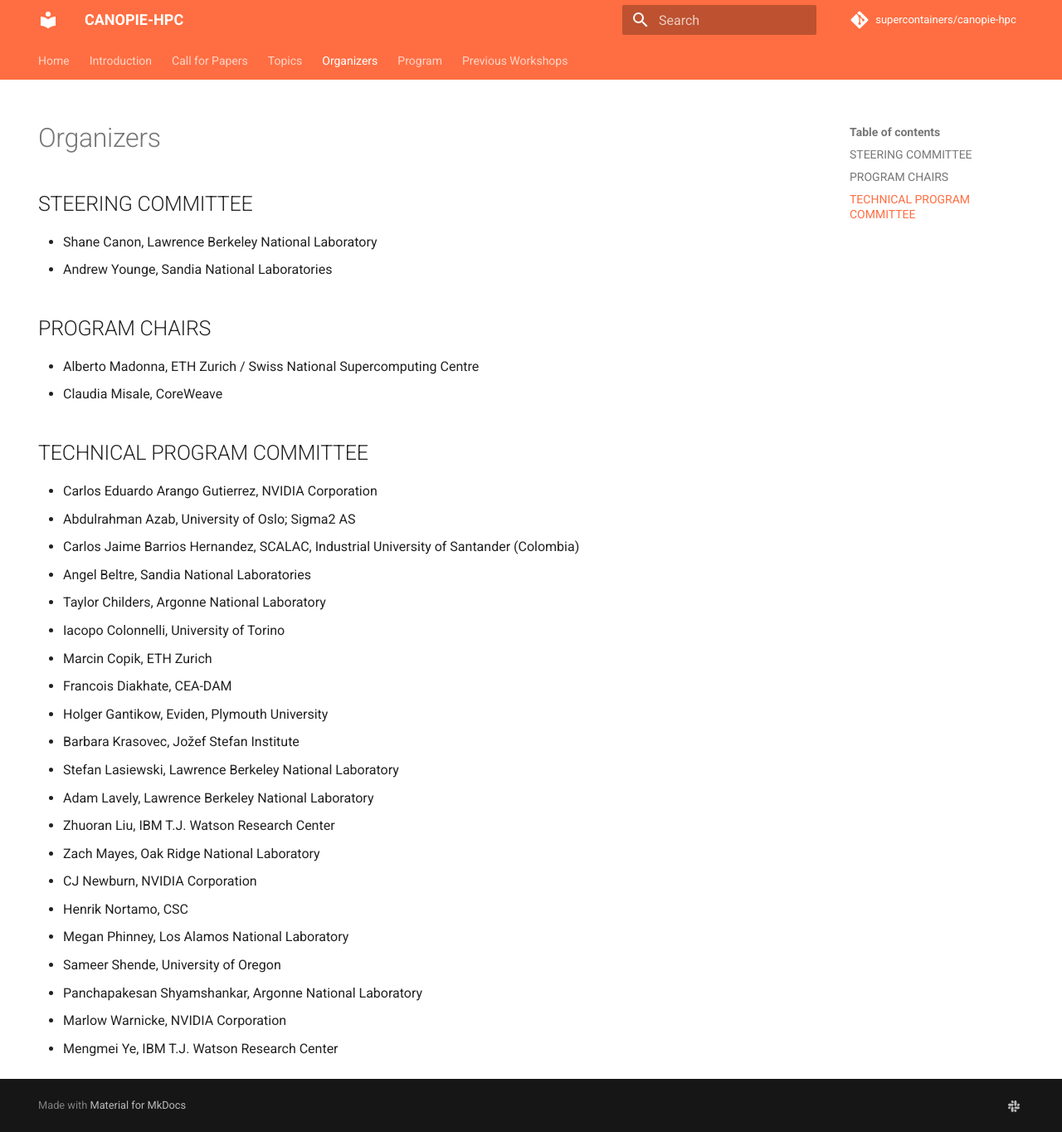
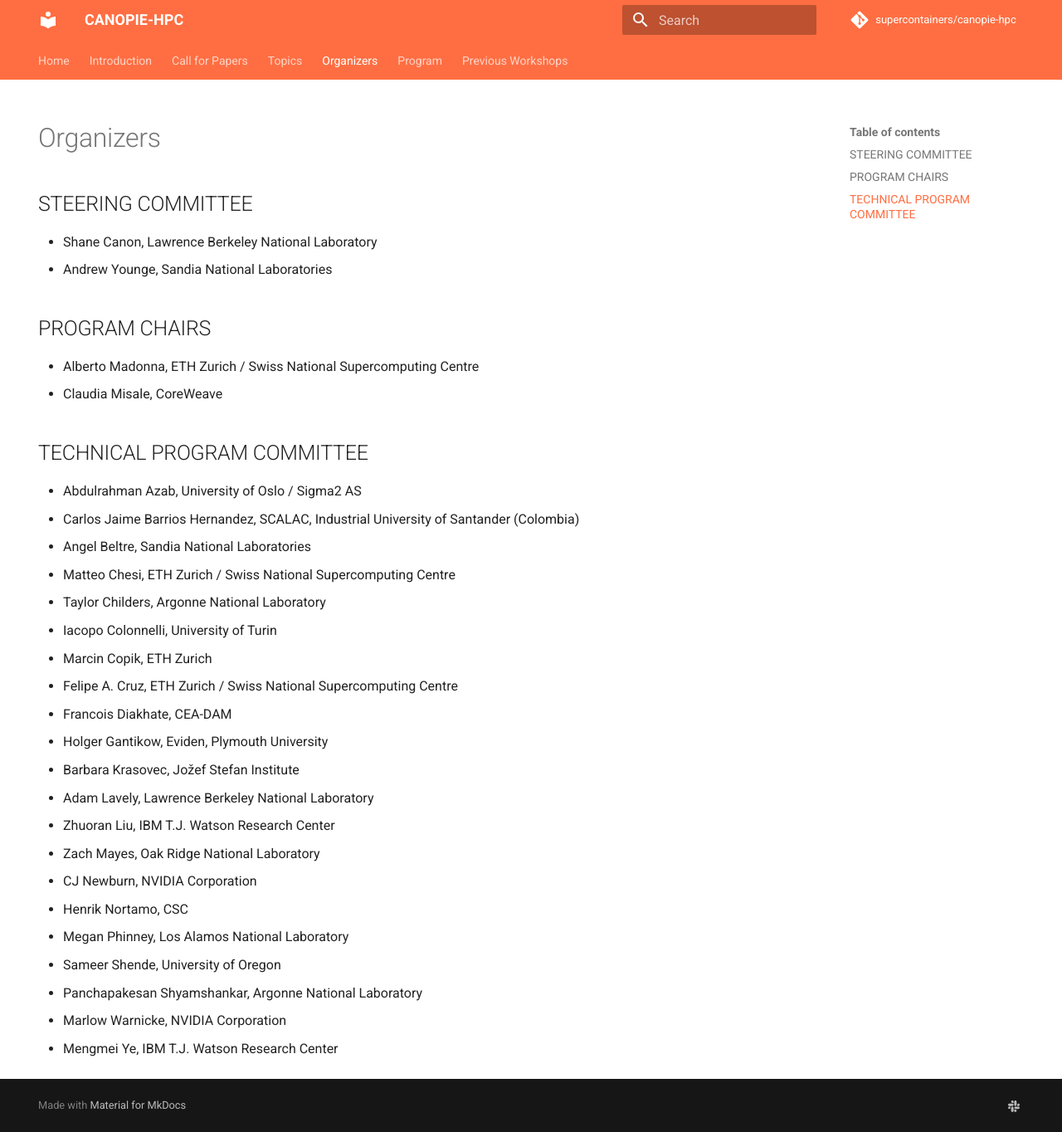
Before and after one commit to supercontainers/canopie-hpc, an MkDocs documentation site: the page built from docs/organizers.md, in a window 1280 px wide and 1364 px high. Shown: the whole window at 83% size. Built offline with MkDocs 1.6.1 and Material for MkDocs 9.7.7, drawn with Linux system fonts in a browser that asks for light colours; comment, search, counter and statistics services are not loaded.

Commit message:
Update program committee

```diff
--- a/docs/organizers.md
+++ b/docs/organizers.md
@@ -14,17 +14,17 @@
 
 ## TECHNICAL PROGRAM COMMITTEE
 
-* Carlos Eduardo Arango Gutierrez, NVIDIA Corporation
-* Abdulrahman Azab, University of Oslo; Sigma2 AS
+* Abdulrahman Azab, University of Oslo / Sigma2 AS
 * Carlos Jaime Barrios Hernandez, SCALAC, Industrial University of Santander (Colombia)
 * Angel Beltre, Sandia National Laboratories
+* Matteo Chesi, ETH Zurich / Swiss National Supercomputing Centre
 * Taylor Childers, Argonne National Laboratory
-* Iacopo Colonnelli, University of Torino
+* Iacopo Colonnelli, University of Turin
 * Marcin Copik, ETH Zurich
+* Felipe A. Cruz, ETH Zurich / Swiss National Supercomputing Centre
 * Francois Diakhate, CEA-DAM
 * Holger Gantikow, Eviden, Plymouth University
-* Barbara	Krasovec, Jožef Stefan Institute
-* Stefan Lasiewski, Lawrence Berkeley National Laboratory
+* Barbara Krasovec, Jožef Stefan Institute
 * Adam Lavely, Lawrence Berkeley National Laboratory
 * Zhuoran Liu, IBM T.J. Watson Research Center
 * Zach Mayes, Oak Ridge National Laboratory
```
